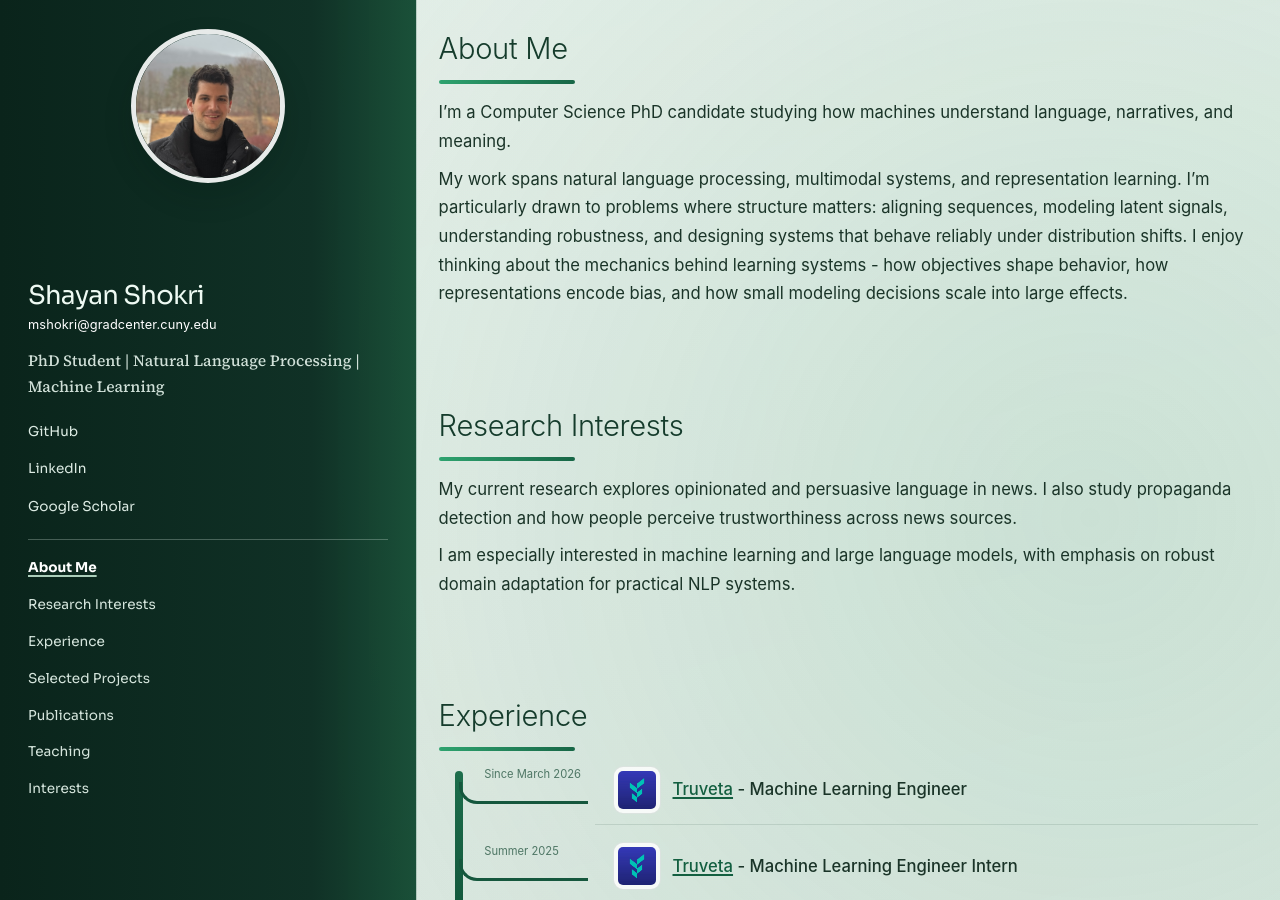
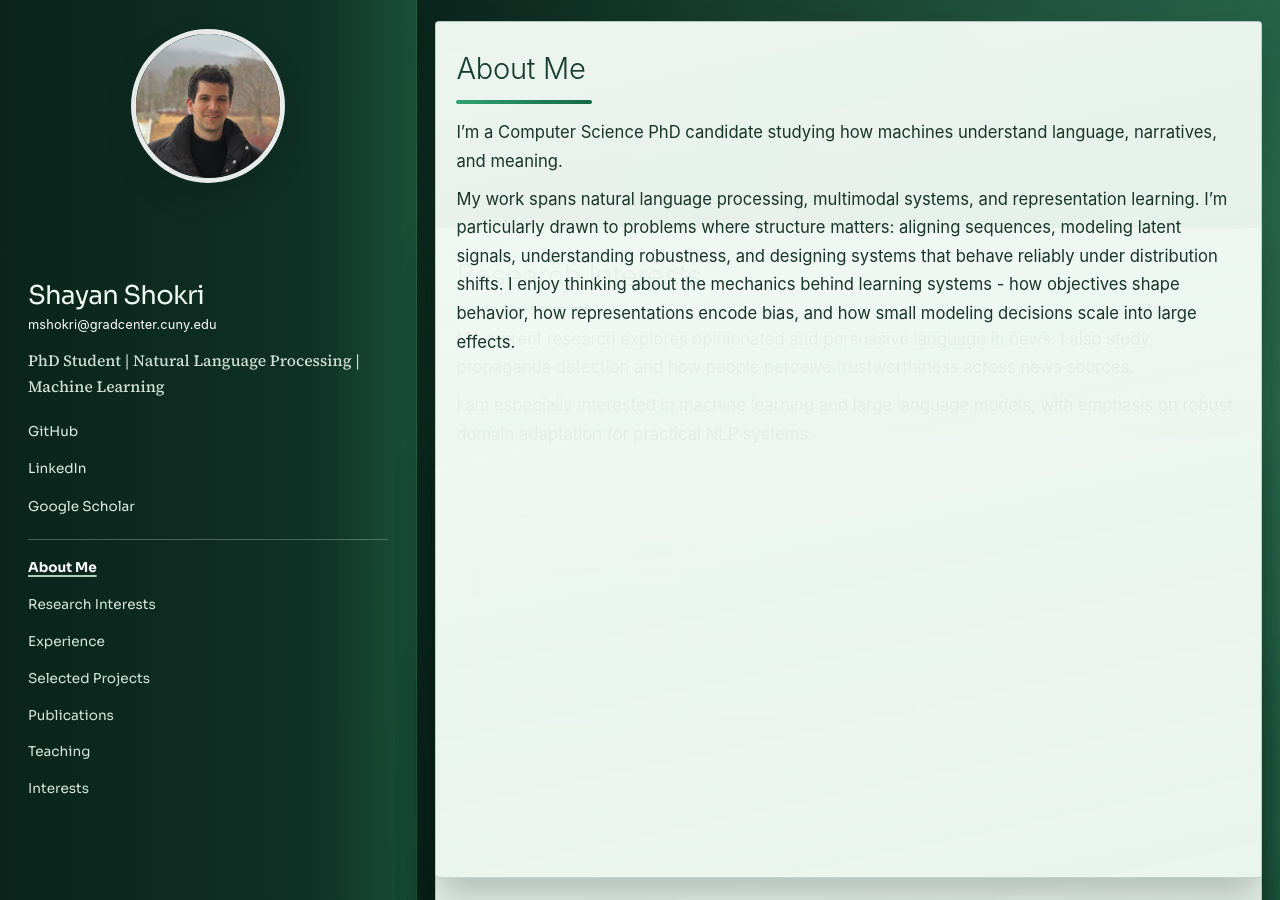
Before and after one commit to shaayaansh/shaayaansh.github.io, a Jekyll site: the page built from index.md, in a window 1280 px wide and 900 px high. Built offline with Jekyll 4.4.1, drawn with Linux system fonts in a browser that asks for light colours.

Commit message:
Prototype stacked section cards with sticky scroll reveal

```diff
--- a/assets/css/custom.css
+++ b/assets/css/custom.css
@@ -233,19 +233,19 @@
   padding: 0;
   min-height: 100dvh;
   background:
-    radial-gradient(circle at 78% 16%, rgba(110, 175, 143, 0.18) 0%, transparent 32%),
-    radial-gradient(circle at 92% 86%, rgba(86, 150, 120, 0.12) 0%, transparent 34%),
-    linear-gradient(164deg, rgba(239, 248, 242, 0.94), rgba(228, 241, 232, 0.86));
+    radial-gradient(circle at 82% 14%, rgba(101, 170, 136, 0.26) 0%, transparent 30%),
+    radial-gradient(circle at 94% 90%, rgba(71, 142, 109, 0.2) 0%, transparent 36%),
+    linear-gradient(90deg, #0b251c 0%, #133a2b 50%, #1c5a40 100%);
   border-left: 1px solid rgba(23, 72, 53, 0.16);
 }
 
 .content {
-  padding: 1.35rem 1.35rem 1rem;
+  padding: 1.2rem 0 1.3rem;
   border-radius: 0;
   border: 0;
   background: transparent;
   box-shadow: none;
-  min-height: calc(100vh - 68px);
+  min-height: 0;
   font-family:
     "SF Pro Text",
     "SF Pro Display",
@@ -273,7 +273,7 @@
     "Segoe UI",
     sans-serif;
   font-size: clamp(1.38rem, 2.6vw, 1.82rem);
-  margin: 5.8rem 0 0.9rem;
+  margin: 2.3rem 0 0.9rem;
   font-weight: 300;
   letter-spacing: -0.01em;
   color: #153c2c;
@@ -291,6 +291,34 @@
   border-radius: 999px;
   margin-top: 0.36rem;
   background: linear-gradient(90deg, #2ea36f, #176646);
+}
+
+.content.is-stacked .cards-stack {
+  width: min(980px, calc(100% - 2.2rem));
+  margin: 0 auto;
+  position: relative;
+  padding-bottom: 24vh;
+}
+
+.content.is-stacked .stack-card {
+  --card-top: 1.35rem;
+  position: sticky;
+  top: var(--card-top);
+  z-index: calc(200 - var(--card-index));
+  min-height: calc(100dvh - (var(--card-top) * 2));
+  padding: 1.35rem 1.3rem 1.05rem;
+  background: linear-gradient(168deg, rgba(241, 249, 244, 0.98), rgba(232, 243, 236, 0.92));
+  border: 1px solid rgba(18, 67, 47, 0.2);
+  border-radius: 4px;
+  box-shadow: 0 20px 38px rgba(6, 24, 16, 0.25);
+}
+
+.content.is-stacked .stack-card + .stack-card {
+  margin-top: -72dvh;
+}
+
+.content.is-stacked .stack-card h1 {
+  margin-top: 0;
 }
 
 .content p,
@@ -493,7 +521,7 @@
 
 .site-footer {
   text-align: center;
-  color: rgba(28, 70, 52, 0.82);
+  color: rgba(223, 244, 232, 0.9);
   font-size: 0.88rem;
   margin-top: 0;
   padding: 0.85rem 0.4rem 1rem;
@@ -524,6 +552,25 @@
     margin-left: 0;
     padding: 0;
     border-left: 0;
+  }
+
+  .content.is-stacked {
+    padding: 0.85rem 0.8rem;
+  }
+
+  .content.is-stacked .cards-stack {
+    width: 100%;
+    padding-bottom: 0;
+  }
+
+  .content.is-stacked .stack-card,
+  .content.is-stacked .stack-card + .stack-card {
+    position: relative;
+    top: auto;
+    min-height: 0;
+    margin-top: 0;
+    margin-bottom: 0.85rem;
+    padding: 1rem 0.9rem 0.92rem;
   }
 
   .site-name {
```
Also changed, not shown: _layouts/default.html (+28 -0 lines).
